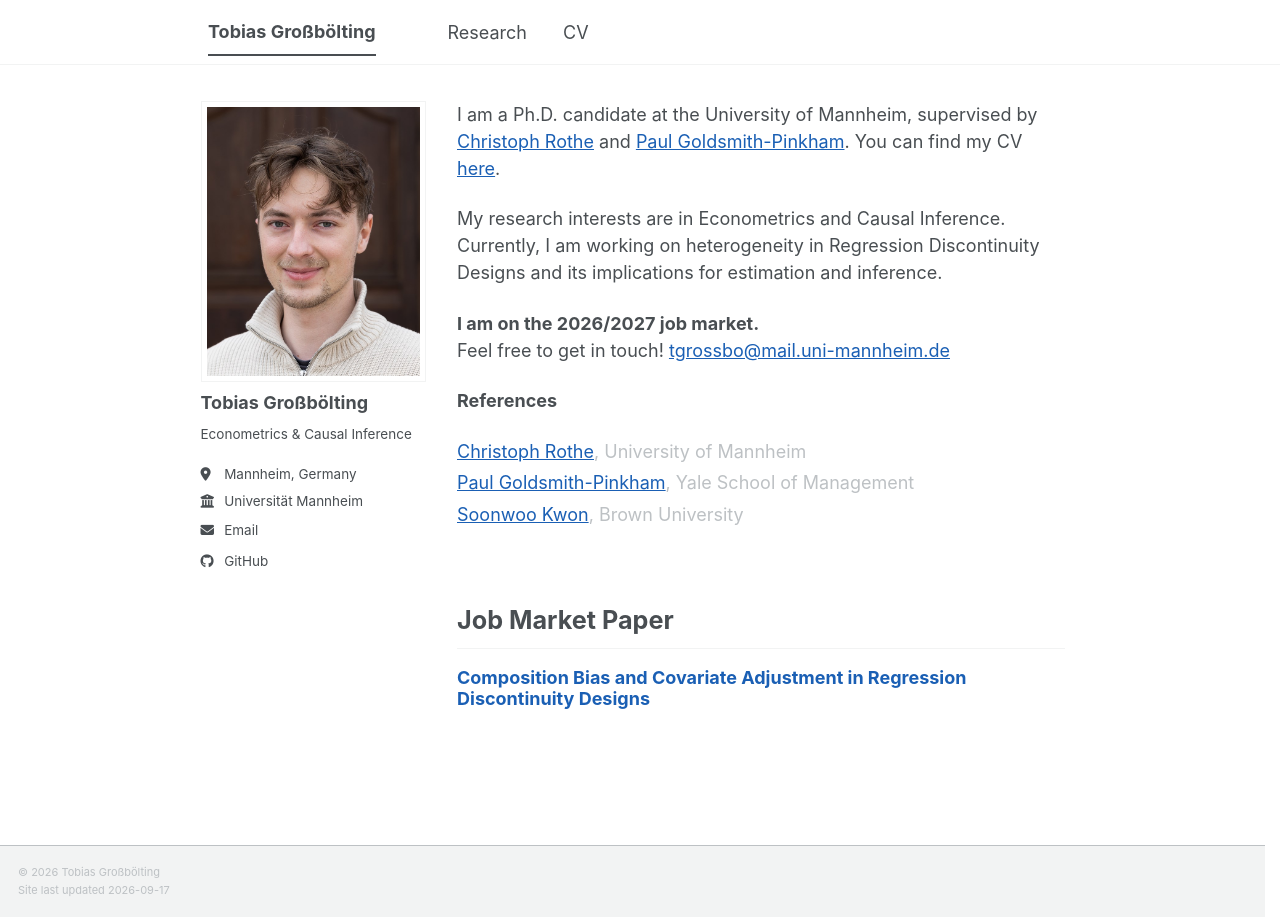
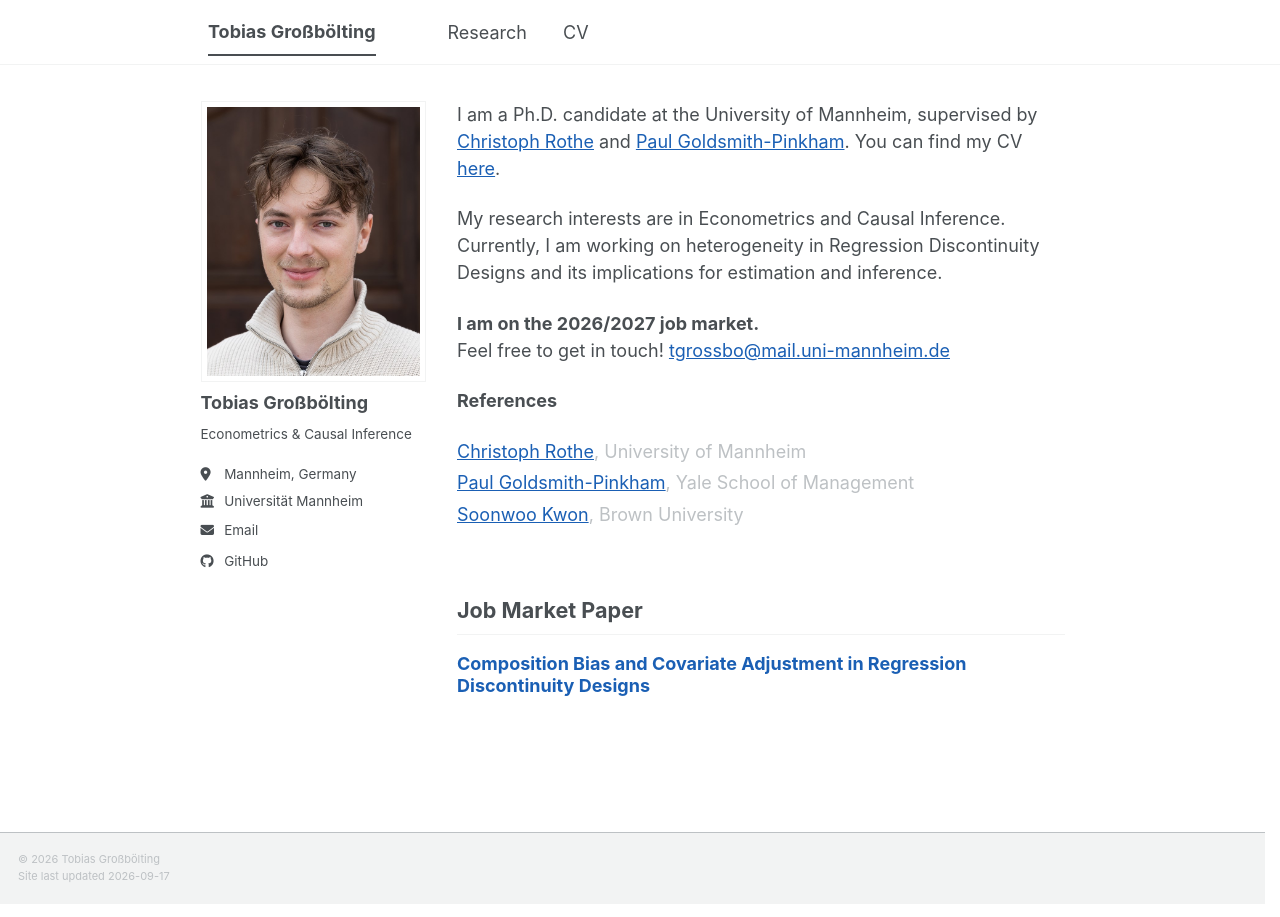
Before and after one commit to tgrossboelting/tgrossboelting.github.io, a Jekyll site: the page built from _pages/about.md, in a window 1280 px wide. Built offline with Jekyll 4.4.1, drawn with Linux system fonts in a browser that asks for light colours; a script bundle is joined from its source files by our own code; library files that are not in the unit come from our copies.

Commit message:
Set section labels to 1.2em and paper titles to 1em
Both sizes are scoped to .research-section and .research-list, classes
present on the homepage and on /research/ alike, so the two pages stay in
step. Anything scoped to .page__content would style the homepage only:
that page uses layout single, /research/ uses layout archive, and the
archive layout has no .page__content at all.

Co-Authored-By: Claude Opus 5 (1M context) <noreply@anthropic.com>

```diff
--- a/_sass/_custom.scss
+++ b/_sass/_custom.scss
@@ -334,25 +334,29 @@ html[data-theme="dark"] {
 }
 
 /* Section labels ("Job Market Paper", "Work in Progress") sit above the paper
-   titles and should outrank them. They are set larger than the titles, and
-   keep the black weight and the full-width rule the titles do not have, so
-   the two never read as the same level. */
+   titles and outrank them: larger, and black against the titles' blue.
+
+   Both this and the title size below are scoped to classes that exist on the
+   homepage and on /research/ alike. Those two pages render the same papers
+   through archive-single.html but under different layouts -- `single` wraps
+   content in .page__content, `archive` does not -- so anything scoped to a
+   layout wrapper would style one page and not the other. */
 .research-section {
-  font-size: 1.4em;
+  font-size: 1.2em;
 }
 
 /* Paper titles.
 
-   Bigger than the section heading above them ("Job Market Paper", h2 at
-   1.25em): the heading is a label, the titles are the content, and at equal
-   size the list read flat. Set in em so it tracks the surrounding type.
+   Set at 1em, below the section label above them: the label is the heading,
+   a paper title is content. Blue and bold carry it rather than size. In em so
+   it tracks the surrounding type.
 
-   Blue and underlined on hover, because the title is a link to the PDF -- the
-   same link the "Paper" label below repeats. Two routes to one file is
-   deliberate: the title is what a reader reaches for, the label is what tells
-   them what they get. */
+   Underlined on hover, because the title is a link to the PDF -- the same
+   link the "Paper" label below repeats. Two routes to one file is deliberate:
+   the title is what a reader reaches for, the label is what tells them what
+   they get. */
 .research-list .archive__item-title {
-  font-size: 1.3em;
+  font-size: 1em;
 
   /* The colour is on the heading, not on the link inside it, so a paper reads
      the same whether or not its PDF is up yet. Papers arriving without a
```
